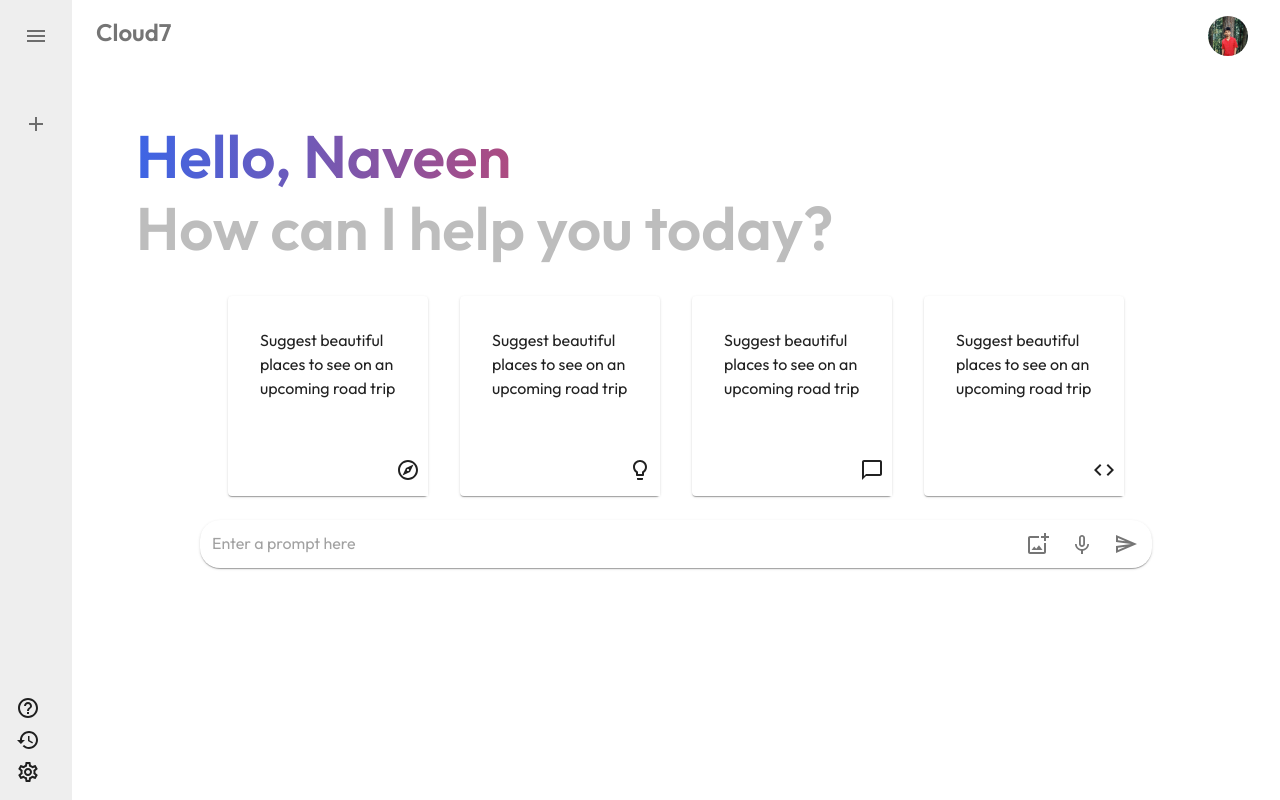
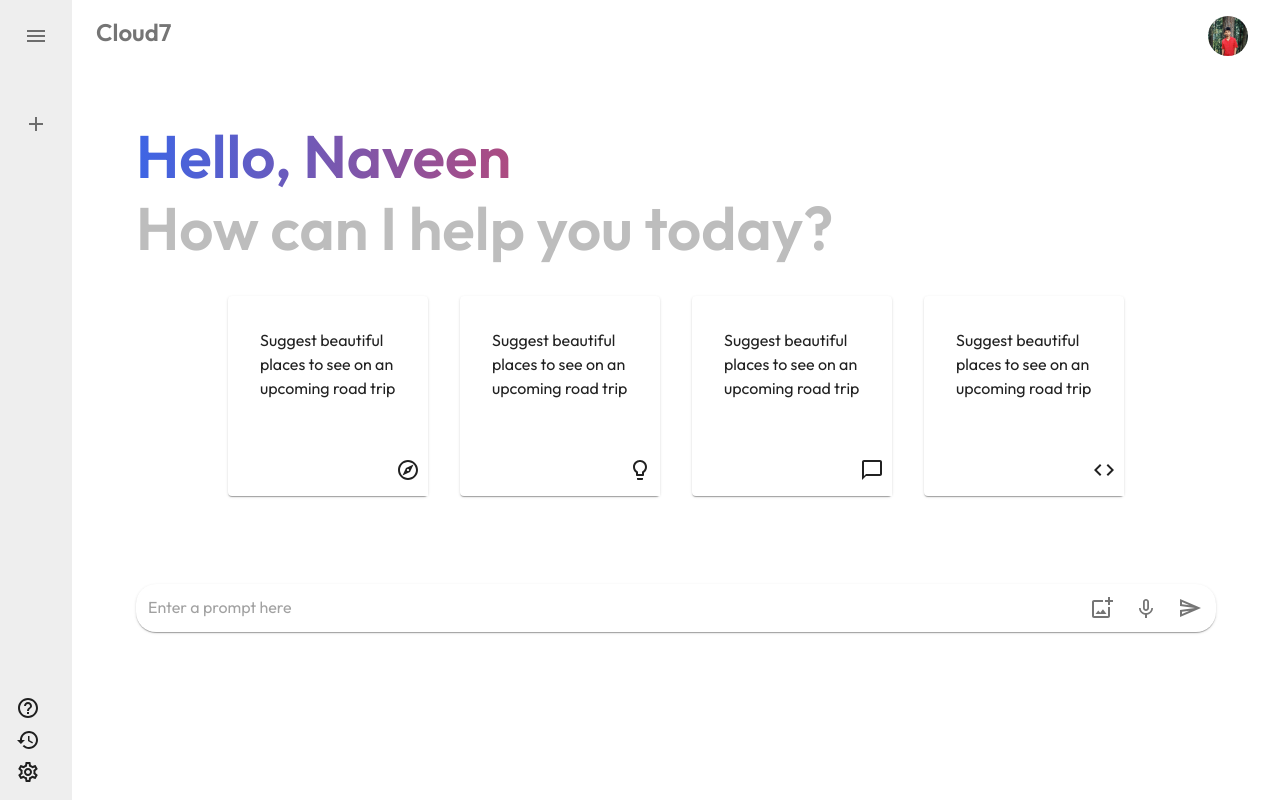
Before and after one commit to Naveen-Lankesha/Cloud-AI, a React (Vite) app: page / in a window 1280 px wide. Built offline with nearby package versions, Linux system fonts and the light colour scheme.

Commit message:
Basic Structure V1.2

```diff
--- a/src/components/Main/Main.jsx
+++ b/src/components/Main/Main.jsx
@@ -31,7 +31,7 @@
   return (
     <Box>
       <Navbar />
-      <Box flex={1} sx={{ p: 8 }}>
+      <Box id="midComp" flex={1} sx={{ p: 8 }}>
         <Typography
           variant="h2"
           sx={{
@@ -80,7 +80,8 @@
             icon={<CodeOutlinedIcon />}
           />
         </Stack>
-        <Box sx={{ mt: 3, pl: 8, pr: 8 }}>
+      </Box>
+      <Box id="searchComp" sx={{ mt: 3, pl: 8, pr: 8 }}>
         <Paper
           component="form"
           sx={{
@@ -107,7 +108,6 @@
         </Paper>
       </Box>
     </Box>
-    </Box>
   );
 };
 
```
Lines whose indentation alone changed are shown as unchanged.
